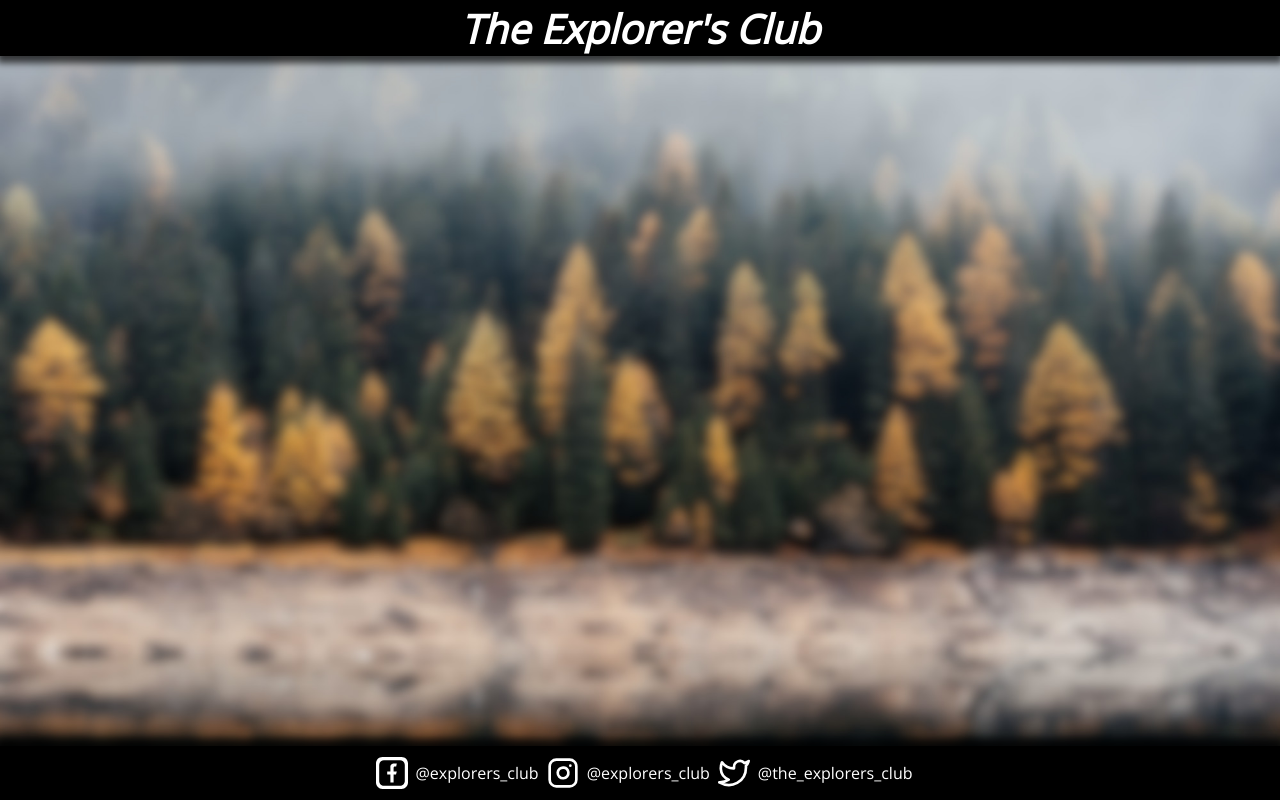
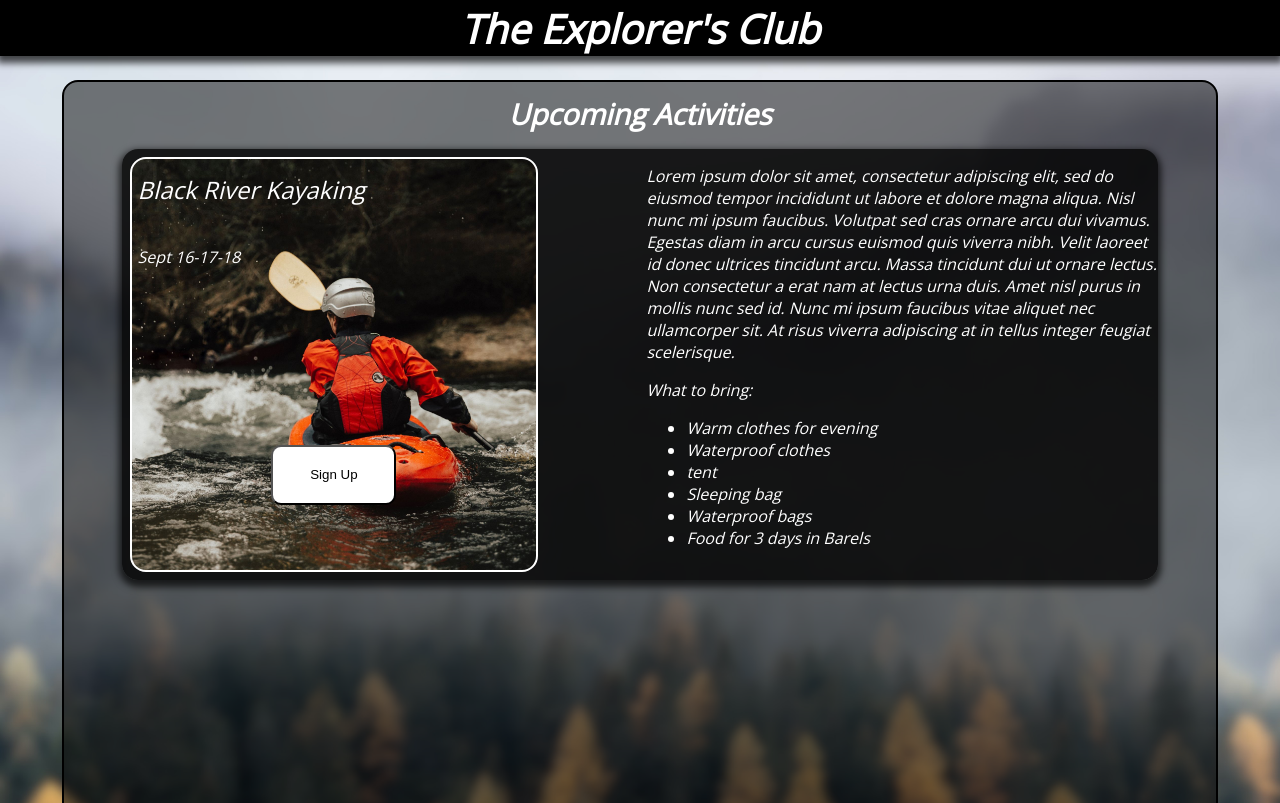
Before and after one commit to ludoboulanger/adventureClub, a plain HTML site: page index.html in a window 1280 px wide. Shown: the top 803 px of the page. Drawn offline with nearby package versions, Linux system fonts and the light colour scheme.

Commit message:
Kayaking destop

```diff
--- a/index.html
+++ b/index.html
@@ -21,6 +21,43 @@
     </header>
 
     <main class="main">
+
+      <article >
+
+        <h3 class="section-title">Upcoming Activities</h3>
+
+        <section class="card">
+          <div id="kayak-img"></div>
+
+          <div id="kayak-title" class="activity-header">
+            <p class="activity-title">Black River Kayaking</p>
+            <p class="activity-text">Sept 16-17-18</p>
+          </div>
+
+          <div id="kayak-desc">
+            <p class="activity-text">Lorem ipsum dolor sit amet, consectetur adipiscing elit, sed do eiusmod tempor incididunt ut
+              labore et dolore magna aliqua. Nisl nunc mi ipsum faucibus. Volutpat sed cras ornare arcu dui vivamus. Egestas diam
+              in arcu cursus euismod quis viverra nibh. Velit laoreet id donec ultrices tincidunt arcu. Massa tincidunt dui ut
+              ornare lectus. Non consectetur a erat nam at lectus urna duis. Amet nisl purus in mollis nunc sed id. Nunc mi ipsum
+              faucibus vitae aliquet nec ullamcorper sit. At risus viverra adipiscing at in tellus integer feugiat scelerisque.
+            </p>
+            <p class="activity-text">What to bring:</p>
+            <ul>
+              <li class="activity-text">Warm clothes for evening</li>
+              <li class="activity-text">Waterproof clothes</li>
+              <li class="activity-text">tent</li>
+              <li class="activity-text">Sleeping bag</li>
+              <li class="activity-text">Waterproof bags</li>
+              <li class="activity-text">Food for 3 days in Barels</li>
+            </ul>
+          </div>
+
+          <div id="kayak-sign-up">
+            <button class="sign-up">Sign Up</button>
+          </div>
+        </section>
+
+      </article>
 
     </main>
 
--- a/styles.css
+++ b/styles.css
@@ -44,10 +44,119 @@ header > h2 {
   margin: 0;
 }
 
+article {
+  color: white;
+  width: 70%;
+}
+
+article > h3 {
+  text-align: center;
+}
+
 /* Main Styling */
 
 .main {
-  flex-grow: 1;
+  display: flex;
+  flex-direction: column;
+  justify-content: start;
+  align-items: center;
+  width: 90vw;
+  height: 1400px;
+  position: relative;
+  top: 10vh;
+  background-color: rgba(0, 0, 0, 0.5);
+  border: 2px solid black;
+  border-radius: 16px;
+  margin: auto;
+  align-content: stretch;
+  justify-content: stretch;
+}
+
+.section-title {
+  margin: 12px auto;
+  font-weight: 600;
+  font-style: italic;
+  font-size: 1.8rem;
+}
+
+
+.card {
+  box-shadow: 0px 4px 7px 3px rgba(0,0,0,0.7);
+  border-radius: 16px;
+  background-color: rgba(0, 0, 0, 0.8);
+  min-height: 360px;
+  display: grid;
+  gap: 0.8rem;
+  grid-template-columns: repeat(12, 1fr);
+  grid-template-rows: repeat(3, 1fr);
+  margin: 1rem auto;
+}
+
+.activity-title {
+  color: white;
+  font-size: 1.5rem;
+  font-weight: 400;
+  font-style: italic;
+}
+
+.activity-text {
+  color: white;
+  font-size: 1rem;
+  font-style: italic;
+}
+
+.activity-header {
+  display: flex;
+  flex-direction: column;
+  justify-content: space-around;
+  align-items: flex-start;
+  margin-left: 16px;
+}
+
+.sign-up {
+  background-color: white;
+  border-radius: 10px;
+  color: black;
+  text-align: center;
+  width: 125px;
+  height: 60px;
+  transition: width 0.3s ease, height 0.3s ease, border 0.3s ease;
+  cursor: pointer;
+}
+
+.sign-up:hover {
+  width: 135px;
+  height: 65px;
+  border: 2px solid black;
+  font-weight: 600;
+  box-shadow: 0px 4px 7px 3px rgba(0,0,0,0.7);
+}
+
+/* Kayak */
+
+#kayak-img {
+  margin: 8px;
+  grid-area: 1 / 1 / -1 / span 5;
+  background-image: url('./images/riverKayak.jpg');
+  background-position: center;
+  background-size: cover;
+  border: 2px solid white;
+  border-radius: 16px;
+}
+
+#kayak-title {
+  grid-area: 1 / 1 / span 1 / span 3;
+  align-self: end;
+}
+
+#kayak-desc {
+  grid-area: 1 / 7 / -1 / -1;
+}
+
+#kayak-sign-up {
+  grid-area: 3 / 1 / span 1 / span 5;
+  justify-self: center;
+  align-self: start;
 }
 
 /* Footer Styling */
@@ -69,14 +178,20 @@ footer {
   display: flex;
   justify-content: center;
   align-items: center;
-  position: absolute;
-  bottom: 0;
+  position: relative;
+  top: 12vh;
   background-color: black;
   color: white;
   height: max-content;
   width: 100%;
   box-shadow: 0px -4px 7px 3px rgba(0,0,0,0.7);
   z-index: 2;
+}
+
+@media only screen and (max-width: 1400px) {
+  article {
+    width: 90%;
+  }
 }
 
 @media only screen and (max-width: 600px) {
```
